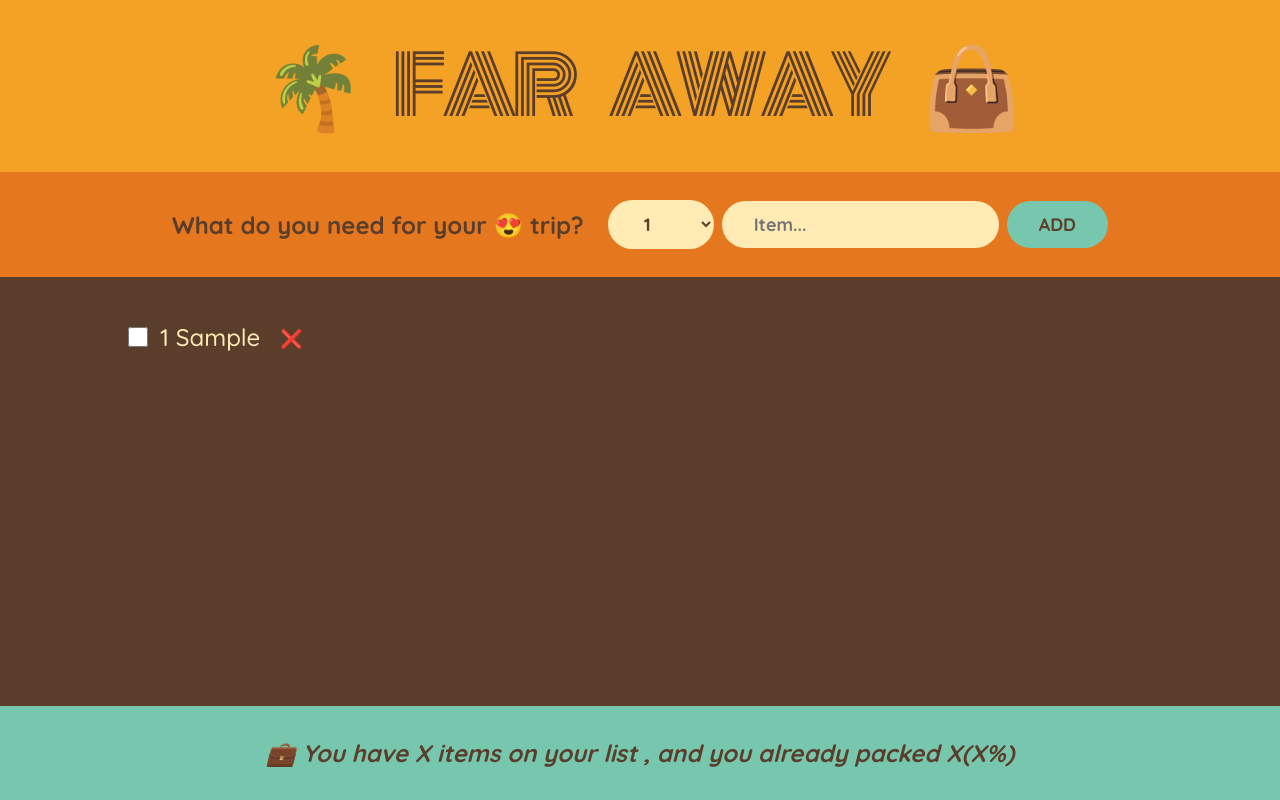
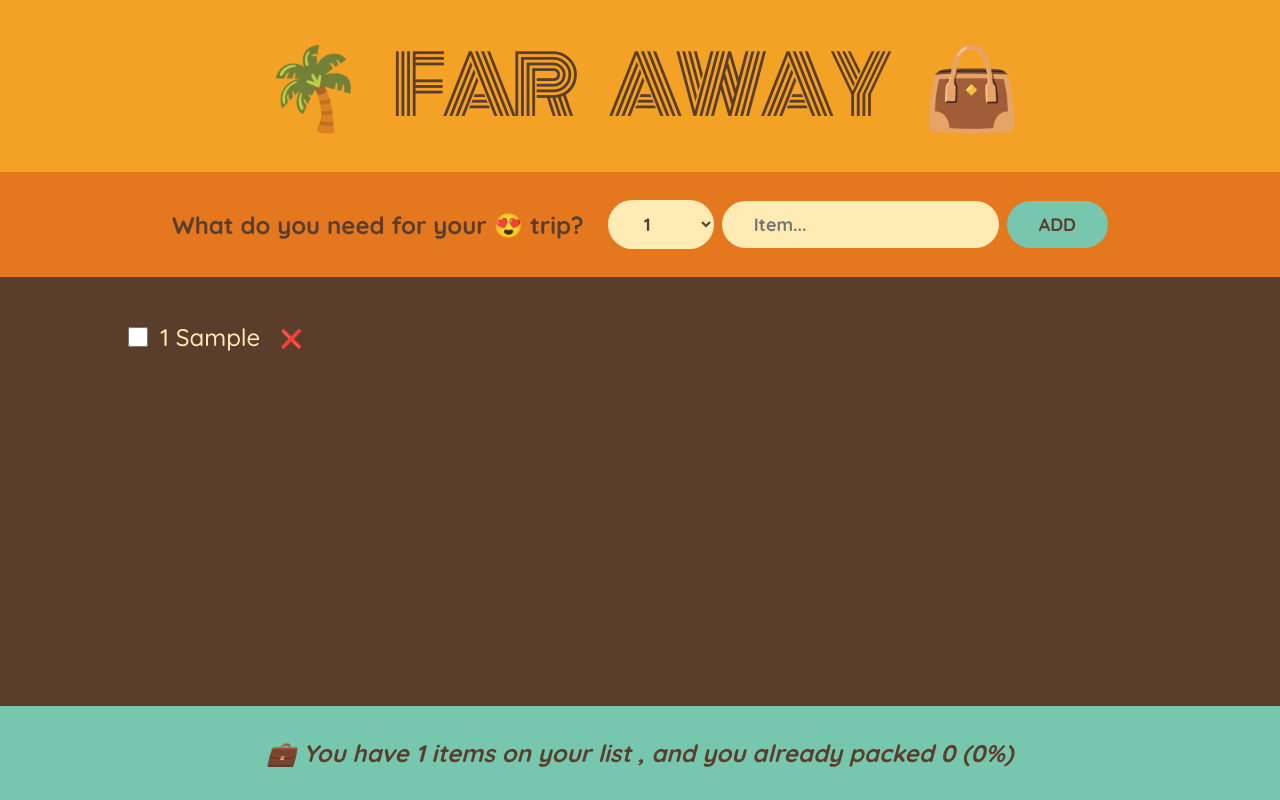
Before and after one commit to KnarikMuradyan/Travel-list_withReact, a React (Create React App) app: page / in a window 1280 px wide. Both pictures are taken after typing "Sample" into the empty fields and a click on the button "ADD". Built offline with nearby package versions, Linux system fonts and the light colour scheme.

Commit message:
Added calculation in footer for items and packed items

```diff
--- a/src/App.js
+++ b/src/App.js
@@ -24,7 +24,7 @@ export default function App() {
     <Logo />
     <Form onAddItems={handleAddItems} />
     <PackingList items={items} onDeleteItem={handlerDeleteItem} onToggleItem={handlerToggleItem} />
-    <Stats />
+    <Stats  items={items}/>
 
   </div>
 };
@@ -101,10 +101,19 @@ function Item({ item, onDeleteItem ,onToggleItem}) {
 
   )
 }
-function Stats() {
+function Stats({items}) {
+
+  if(!items.length) return (<p className="stats">
+    <em>Start adding some items to your packing list 🚀</em>
+  </p>);
+
+  const numItems =items.length;
+  const numPacked =items.filter((item)=>item.packed).length;
+  const percentage = numItems > 0 ? Math.round((numPacked / numItems) * 100) : 0;
   return (
     <footer className="stats">
-      <em>💼 You have X items on your list , and you already packed X(X%)</em>
+      <em>
+        {percentage === 100 ? "You got everything! Ready to go ✈️" : `💼 You have ${numItems} items on your list , and you already packed ${numPacked} (${percentage}%)`}</em>
 
     </footer>
   )
```
